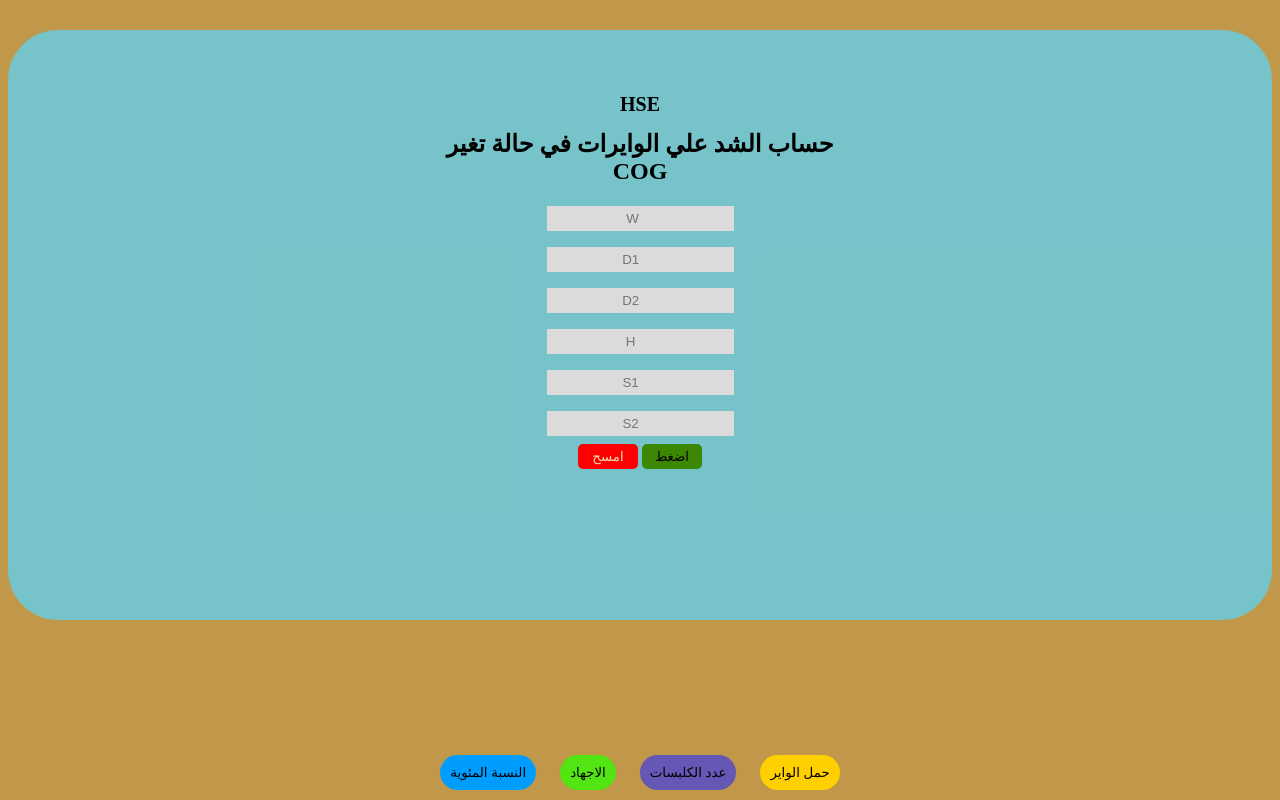
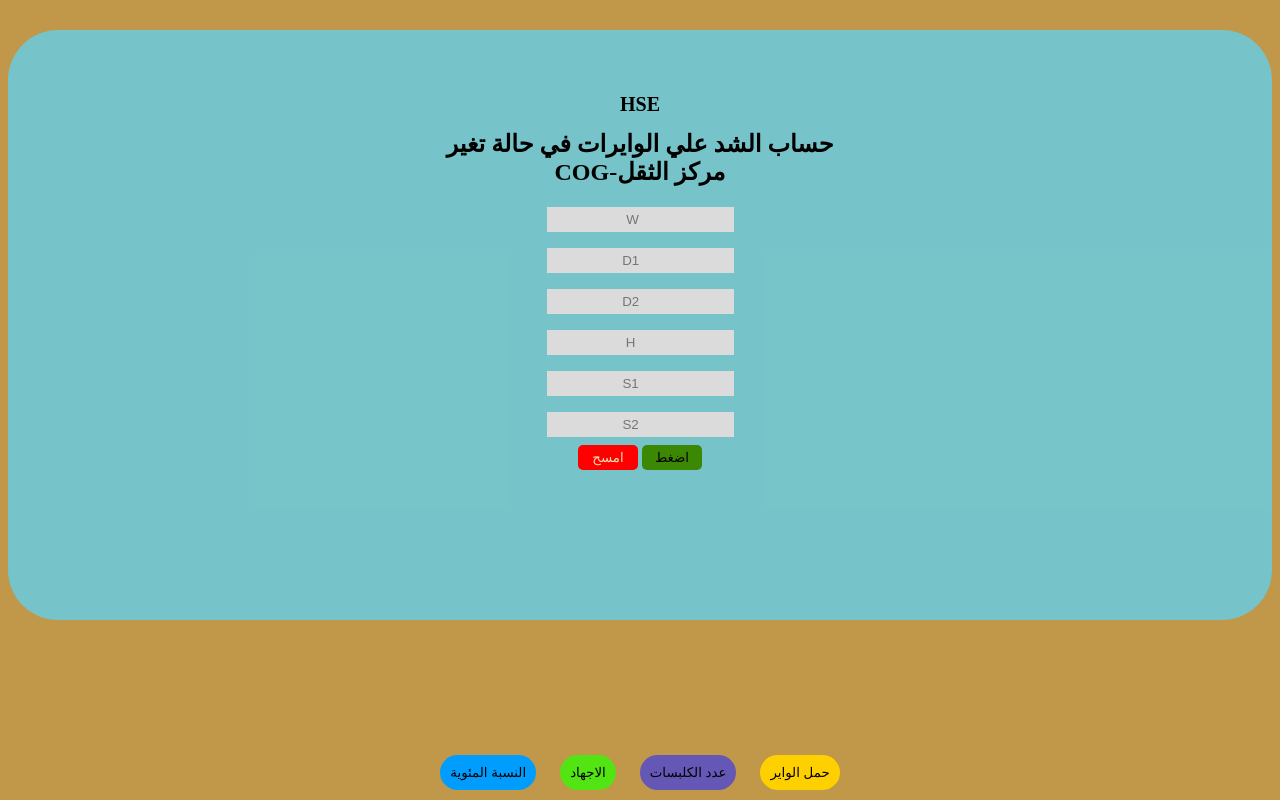
Before and after one commit to Mansour-Alaswani/lifting, a plain HTML site: page index.html in a window 1280 px wide. Both pictures are taken after a click on the button "الاجهاد". Drawn offline with Linux system fonts and the light colour scheme.

Commit message:
Update index.html

```diff
--- a/index.html
+++ b/index.html
@@ -44,7 +44,7 @@
 
     <div class="center" id="center">
                 <h1>HSE</h1>
-        <h2>حساب الشد علي الوايرات في حالة تغير <br> COG</h2>
+        <h2>حساب الشد علي الوايرات في حالة تغير <br> COG-مركز الثقل </h2>
         <h1 id="hh1"></h1>
         <h1 id="hh2"></h1>
         <input  id="W" type="number" placeholder="W"> <br>
```
